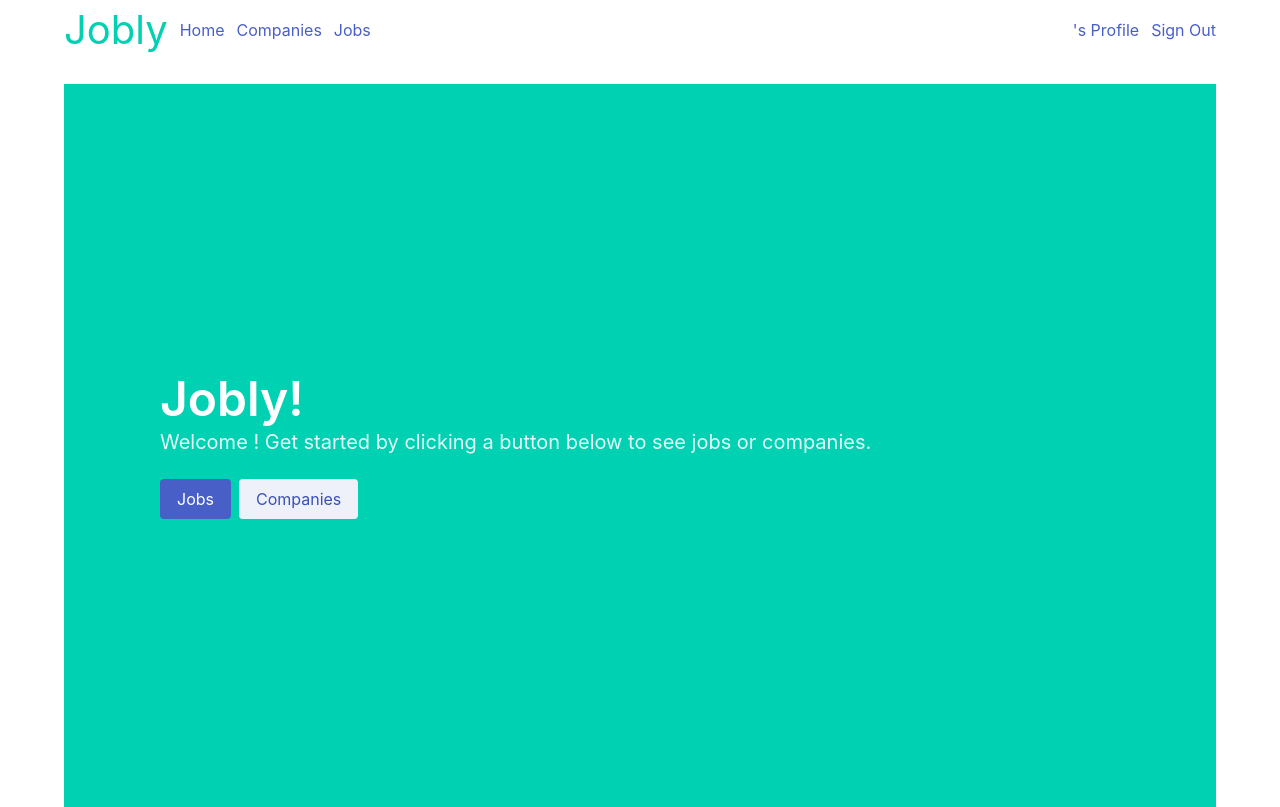
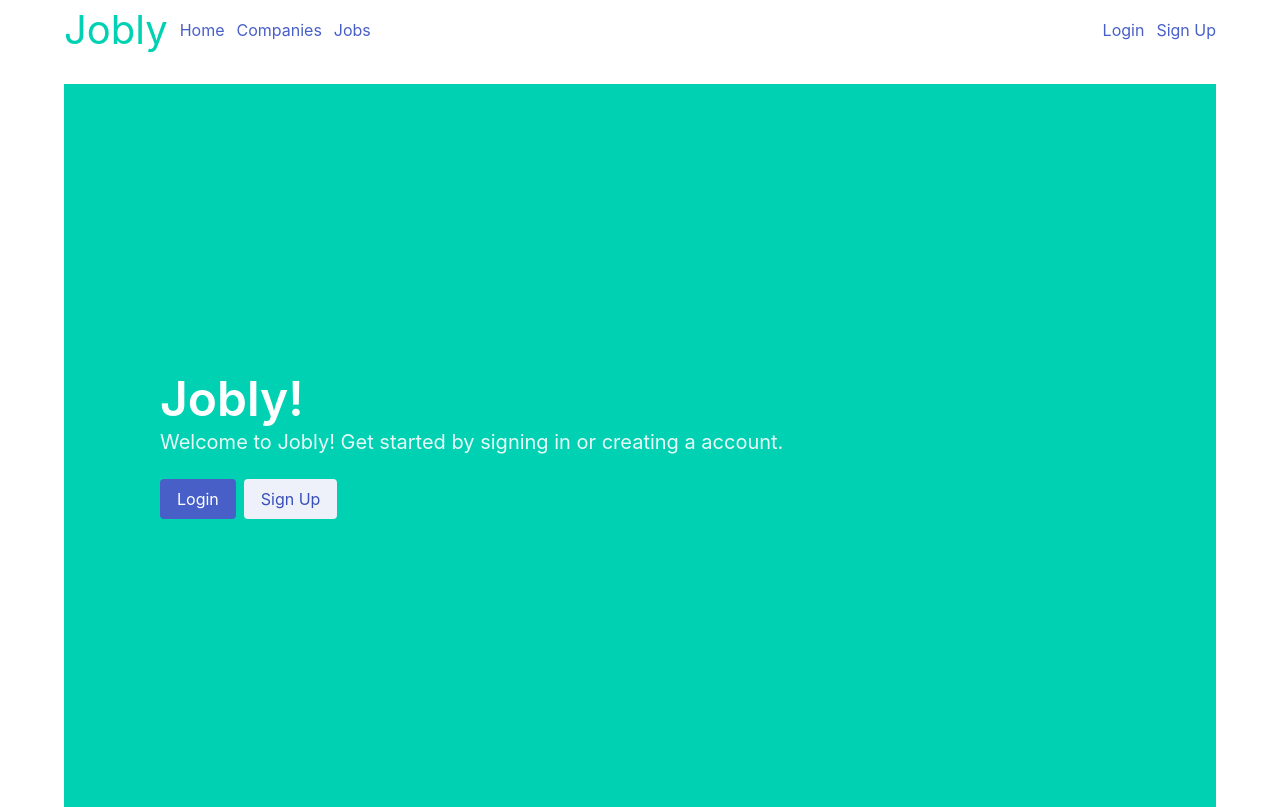
Before and after one commit to quentinikeno/Springboard-SEC-React-Jobly, a React (Create React App) app: page / in a window 1280 px wide. Built offline with nearby package versions, Linux system fonts and the light colour scheme; no server answers.

Commit message:
Destructure the currentUser out of the context object.

```diff
--- a/src/Homepage.js
+++ b/src/Homepage.js
@@ -3,12 +3,12 @@ import UserContext from "./context/userContext";
 import { Link } from "react-router-dom";
 
 const Homepage = () => {
-	const user = useContext(UserContext);
-	const subtitle = user ? (
+	const { currentUser } = useContext(UserContext);
+	const subtitle = currentUser ? (
 		<>
 			<p className="subtitle">
-				Welcome {user.username}! Get started by clicking a button below
-				to see jobs or companies.
+				Welcome {currentUser.username}! Get started by clicking a button
+				below to see jobs or companies.
 			</p>
 			<div className="buttons">
 				<button className="button is-link">
--- a/src/Navbar.js
+++ b/src/Navbar.js
@@ -3,7 +3,7 @@ import UserContext from "./context/userContext";
 import { NavLink, Link } from "react-router-dom";
 
 const Navbar = ({ signOut }) => {
-	const user = useContext(UserContext);
+	const { currentUser } = useContext(UserContext);
 	const loginAndSignup = (
 		<>
 			<NavLink className="level-item" to="/login">
@@ -17,7 +17,7 @@ const Navbar = ({ signOut }) => {
 	const profileAndSignout = (
 		<>
 			<NavLink className="level-item" to="/profile">
-				{user && user.username}'s Profile
+				{currentUser && currentUser.username}'s Profile
 			</NavLink>
 			<Link className="level-item" to="/" onClick={signOut}>
 				Sign Out
@@ -42,7 +42,7 @@ const Navbar = ({ signOut }) => {
 			</div>
 
 			<div className="level-right">
-				{user ? profileAndSignout : loginAndSignup}
+				{currentUser ? profileAndSignout : loginAndSignup}
 			</div>
 		</nav>
 	);
--- a/src/ProtectedRoute.js
+++ b/src/ProtectedRoute.js
@@ -3,7 +3,7 @@ import UserContext from "./context/userContext";
 import { Navigate } from "react-router-dom";
 
 const ProtectedRoute = ({ children }) => {
-	const currentUser = useContext(UserContext);
+	const { currentUser } = useContext(UserContext);
 	return currentUser ? children : <Navigate to="/" />;
 };
 
```
